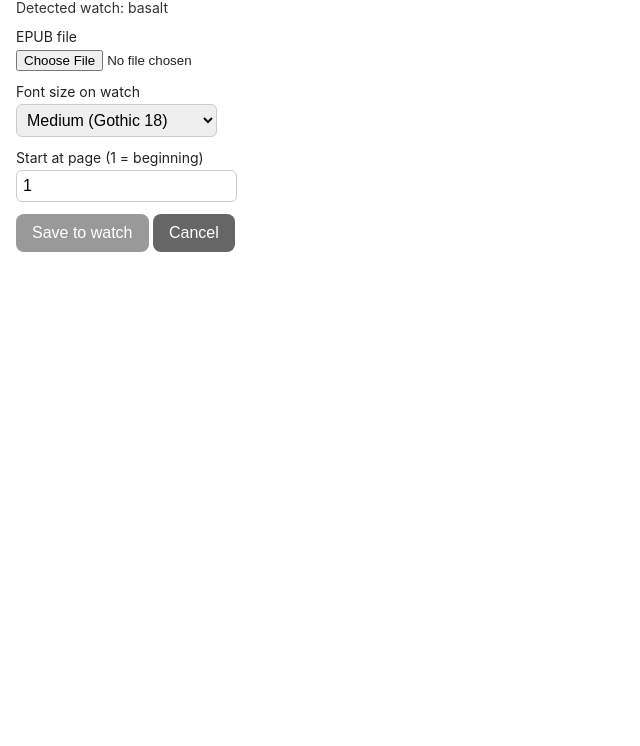
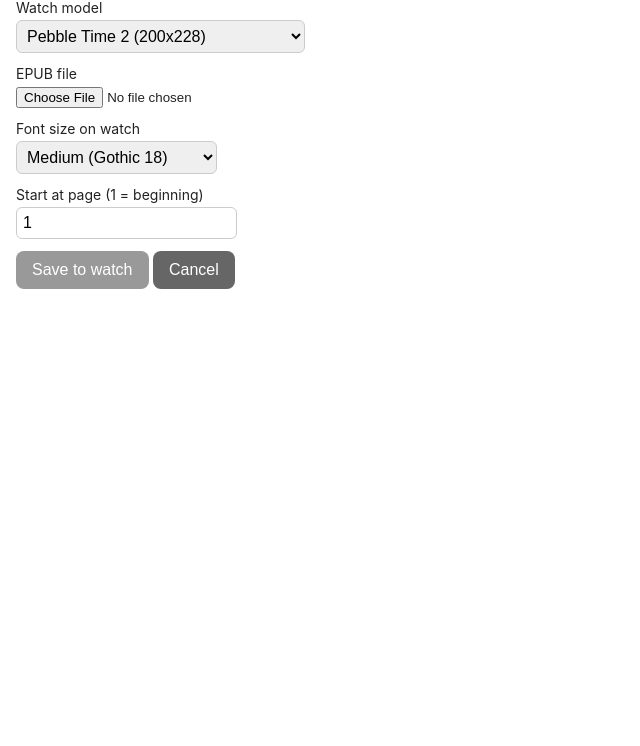
Before and after one commit to ErikLundin98/pebble-ereader, a plain HTML site: page config/config.html in a window 1280 px wide. Shown: the part 54-800 px from the top of the page, without its empty margins (0-640 px from the left). Drawn offline with nearby package versions, Linux system fonts and the light colour scheme.

Commit message:
Manual watch-model picker; default to emery; bump rect_large

```diff
--- a/config/config.html
+++ b/config/config.html
@@ -20,7 +20,19 @@
 </head>
 <body>
 <h1>Pebble eReader</h1>
-<div class="meta" id="platform"></div>
+
+<div class="row">
+  <label for="platform">Watch model</label>
+  <select id="platform">
+    <option value="aplite">Pebble / Pebble Steel (144x168)</option>
+    <option value="basalt">Pebble Time / Time Steel (144x168)</option>
+    <option value="chalk">Pebble Time Round (180x180)</option>
+    <option value="diorite">Pebble 2 / 2 HR (144x168)</option>
+    <option value="emery">Pebble Time 2 (200x228)</option>
+    <option value="flint">Pebble Core 2 Duo (200x228)</option>
+    <option value="gabbro">Pebble Core Time 2 (200x228)</option>
+  </select>
+</div>
 
 <div class="row">
   <label for="file">EPUB file</label>
@@ -75,10 +87,10 @@
     G28: { charsPerLine: 11, lines: 4 },
   },
   rect_large: {
-    G14: { charsPerLine: 34, lines: 12 },
-    G18: { charsPerLine: 26, lines: 10 },
-    G24: { charsPerLine: 19, lines: 7 },
-    G28: { charsPerLine: 16, lines: 6 },
+    G14: { charsPerLine: 38, lines: 13 },
+    G18: { charsPerLine: 30, lines: 11 },
+    G24: { charsPerLine: 22, lines: 8 },
+    G28: { charsPerLine: 18, lines: 7 },
   },
 };
 
@@ -93,10 +105,17 @@
   return m ? decodeURIComponent(m[1]) : null;
 }
 
-var PLATFORM = readParam('platform') || 'basalt';
+var PLATFORM = readParam('platform') || 'emery';
 var FONTS = PLATFORMS[platformGroup(PLATFORM)];
+
 document.addEventListener('DOMContentLoaded', function () {
-  document.getElementById('platform').textContent = 'Detected watch: ' + PLATFORM;
+  var sel = document.getElementById('platform');
+  sel.value = PLATFORM;
+  sel.addEventListener('change', function () {
+    PLATFORM = sel.value;
+    FONTS = PLATFORMS[platformGroup(PLATFORM)];
+    repaginate();
+  });
 });
 
 var fullText = '';
```
